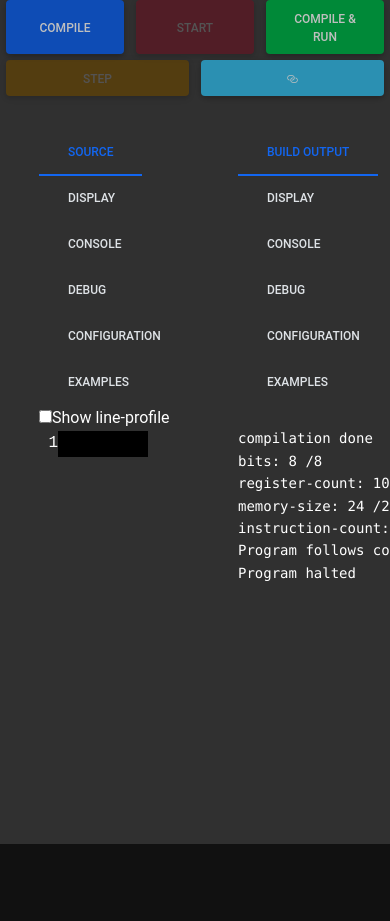
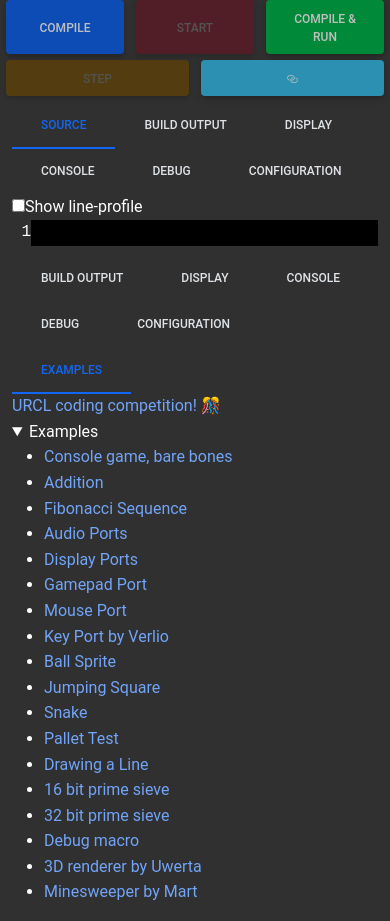
Before and after one commit to BramOtte/urcl-explorer, a website: page index.html in a window 390 px wide. Before the commit the page ends 844 px from the top, so only its background shows below. Drawn offline with nearby package versions, Linux system fonts and the light colour scheme.

Commit message:
Fixed mobile column layout and scrolling.

```diff
--- a/index.css
+++ b/index.css
@@ -11,29 +11,12 @@ a:visited {
 a:hover {
   color: white;
 }
-
 html, body {
   margin: 0;
-  overflow: hidden;
   width: 100%;
-  height: 100%;
-}
-main {
-  display: flex;
-  margin: 3ch;
-  gap: 2rem;
-  flex-grow: 1;
-  width: 100%;
-  height: 100%;
 }
 main > * {
-  display: flex;
-  flex-direction: column;
   width: max-content;
-  height: 100%;
-  flex-basis: 100%;
-  overflow-x: hidden;
-  overflow-y: auto;
 }
 canvas {
   background-color: black;
@@ -44,11 +27,17 @@ canvas {
 canvas:fullscreen {
   border: none;
 }
-
-
+editor-window {
+  overflow-x: hidden !important;
+  min-width: 45em;
+  width: max-content !important;
+}
+editor-window > div > textarea {
+  outline: none;
+}
 html {
   font-family: "unscii";
-  background: #111;
+  background: #303030;
   color: #EEE;
 }
 
@@ -125,7 +114,6 @@ select {
   font-family: unscii;
   border: 0px;
 }
-
 .major-button {
   margin: 0.5em;
 }
--- a/index.html
+++ b/index.html
@@ -21,7 +21,7 @@
             create_tab_group("right-tabs", "right-area");
             sync_tabs(["left-tabs", "right-tabs"]);
             on_tab_selected("left-tabs", "left-area", "Source");
-            on_tab_selected("right-tabs", "right-area", "Build Output");
+            on_tab_selected("right-tabs", "right-area", "Examples");
         });
 
         function create_tab_group(group, view)
@@ -136,8 +136,8 @@
         <button id="step-button" class="btn btn-warning col major-button">Step</button>
         <button id="share-button" class="btn btn-info col major-button" style="font-family: codicon;">&#xeb15;</button>
     </div>
-    <main>
-        <div>
+    <main class="row">
+        <div class="col-sm col-push-5">
             <ul id="left-tabs" class="nav nav-tabs">
                 <li class="nav-item">
                     <a class="nav-link">Source</a>
@@ -162,12 +162,12 @@
                 </li>
             </ul>
             <div id="left-area">
-                <div id="source-tab">
+                <div id="source-tab" style="overflow: auto; max-width: 50em; max-height: 50em;">
                     <editor-window id="urcl-source"></editor-window>
                 </div>
             </div>
         </div>
-        <div>
+        <div class="col-sm col-pull-5">
             <ul id="right-tabs" class="nav nav-tabs">
                 <li class="nav-item">
                     <a class="nav-link">Source</a>
@@ -230,8 +230,8 @@
                         </details>
                     </div>
                     <div id="build-output-tab">
-                        <pre id="output"></pre>
-                        <pre id="debug-output"></pre>
+                        <pre id="output" style="white-space: pre-wrap;"></pre>
+                        <pre id="debug-output" style="white-space: pre-wrap;"></pre>
                     </div>
                 </div>
             </div>
```
